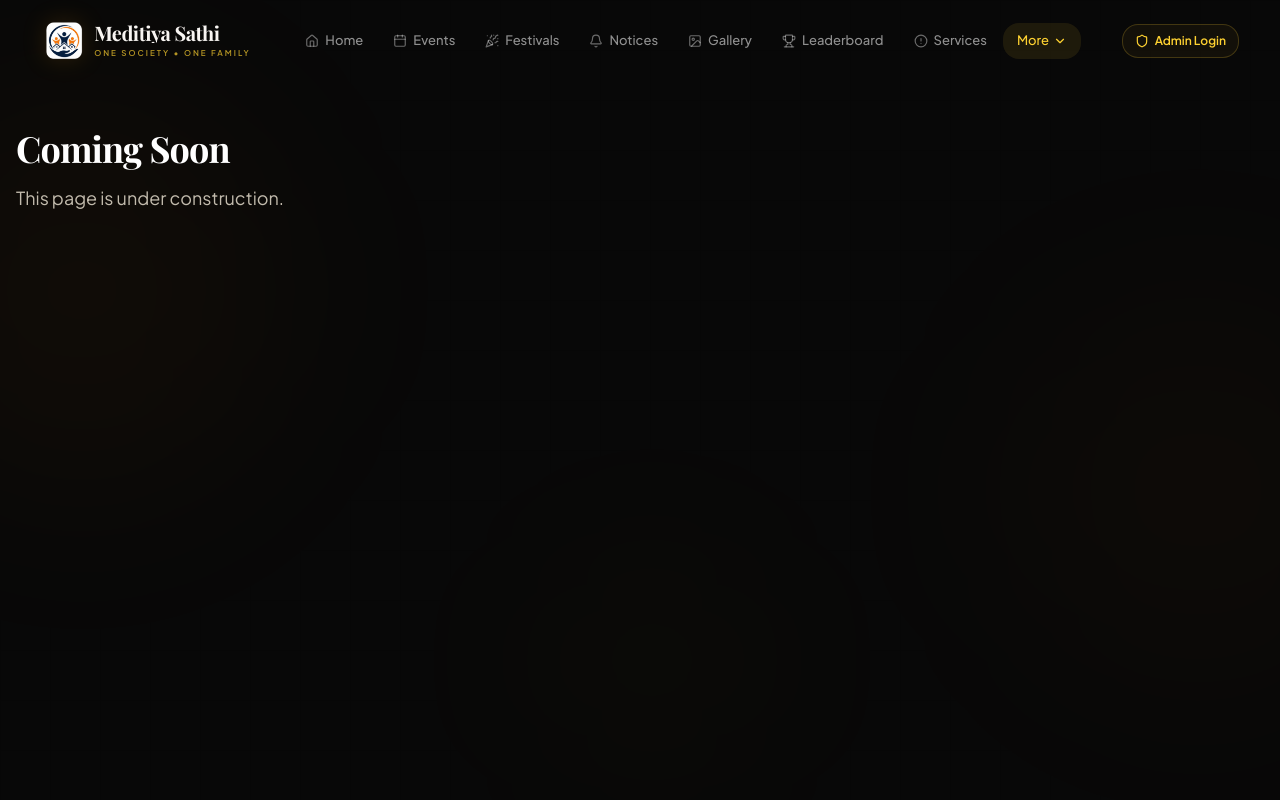
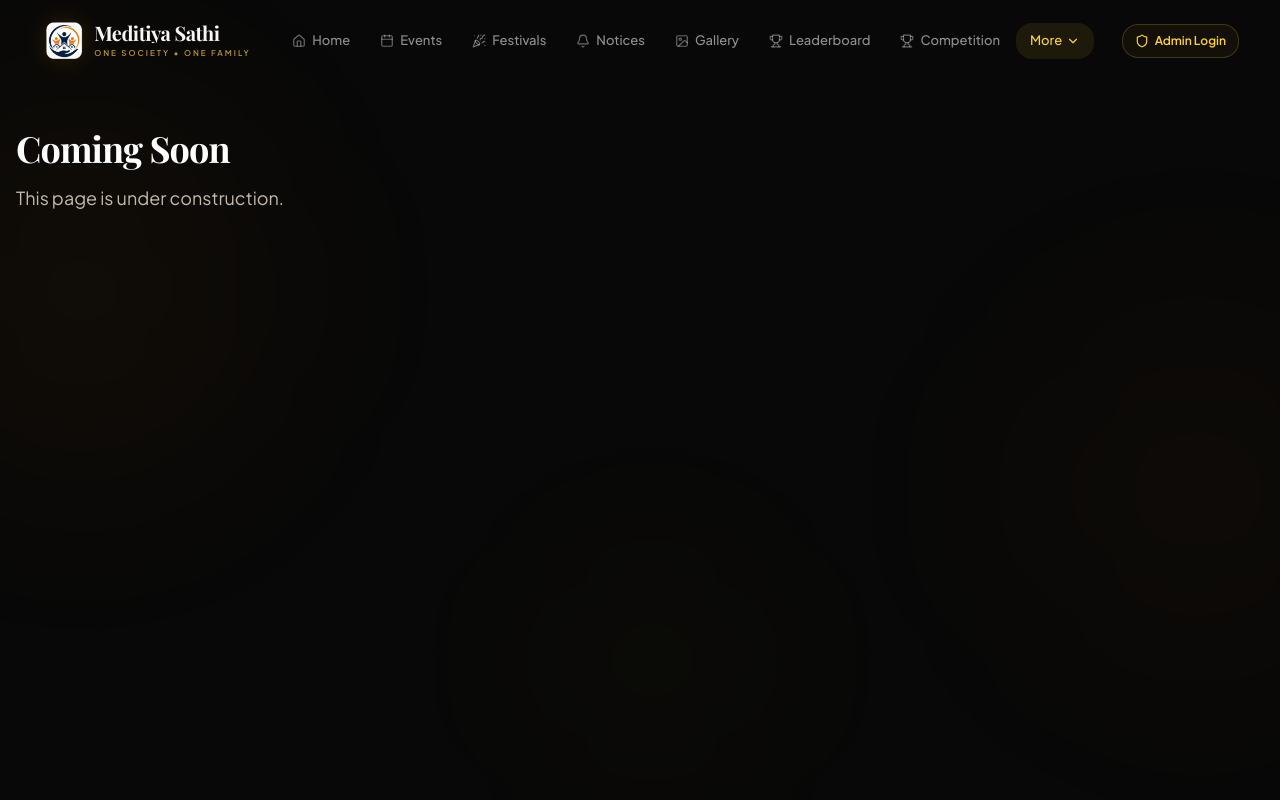
Before and after one commit to CodeByAryan/Meditiya_Sathi, a React (Vite) app in the folder artifacts/meditiya-sathi/: page /live in a window 1280 px wide. Shown: the top 800 px of the page. Built offline with nearby package versions, Linux system fonts and the light colour scheme; no server answers; a web font is replaced by a local one; what @workspace/api-client-react would draw is missing.

Commit message:
Updated Competition Form

```diff
--- a/artifacts/meditiya-sathi/src/components/layout/Shell.tsx
+++ b/artifacts/meditiya-sathi/src/components/layout/Shell.tsx
@@ -143,31 +143,31 @@ export default function Shell({
       icon: Trophy,
     },
     {
+      name: 'Competition',
+      href: '/competitions',
+      icon: Trophy,
+    },
+  ];
+
+  /* ============================================================
+     MORE LINKS
+  ============================================================ */
+
+  const moreLinks = [
+    {
+      name: 'About',
+      href: '/about',
+      icon: Info,
+    },
+    {
       name: 'Services',
       href: '/services',
       icon: AlertCircle,
     },
-  ];
-
-  /* ============================================================
-     MORE LINKS
-  ============================================================ */
-
-  const moreLinks = [
-    {
-      name: 'About',
-      href: '/about',
-      icon: Info,
-    },
     {
       name: 'Volunteers',
       href: '/volunteers',
       icon: Users,
-    },
-    {
-      name: 'Competitions',
-      href: '/competitions',
-      icon: Trophy,
     },
     {
       name: 'Marketplace',
--- a/artifacts/meditiya-sathi/src/pages/competitions.tsx
+++ b/artifacts/meditiya-sathi/src/pages/competitions.tsx
@@ -4,6 +4,7 @@ import { Link } from "wouter";
 import { Trophy, Calendar, Vote, UserCheck, ArrowRight, Sparkles, Search, Compass, ChevronDown } from "lucide-react";
 import { Card, CardContent } from "@/components/ui/card";
 import { Skeleton } from "@/components/ui/skeleton";
+import CompetitionRegistrationSection from "@/pages/home/CompetitionRegistrationSection";
 
 const api = import.meta.env.VITE_API_URL || "";
 
@@ -125,6 +126,7 @@ export default function Competitions() {
 
   return (
     <main className="min-h-screen bg-[var(--page-bg)] text-foreground pb-24">
+      <CompetitionRegistrationSection />
       {/* HERO SECTION */}
       <section className="relative overflow-hidden pt-28 pb-16 md:pt-36 md:pb-24 border-b border-border/50 bg-pattern">
         <div className="absolute inset-0 pointer-events-none opacity-30 bg-gradient-to-b from-primary/10 via-transparent to-transparent" />
--- a/artifacts/meditiya-sathi/src/pages/home/index.tsx
+++ b/artifacts/meditiya-sathi/src/pages/home/index.tsx
@@ -10,7 +10,6 @@ import FAQSection from './FAQSection';
 import { pageFade } from './motionVariants';
 import WhatsAppFloatingButton from '@/components/WhatsAppFloatingButton';
 import GallerySection from './GallerySection';
-import CompetitionRegistrationSection from './CompetitionRegistrationSection';
 
 export default function HomePage() {
   return (
@@ -19,7 +18,6 @@ export default function HomePage() {
       <Stats />
       <HomepageFestivalShowcase />
       <UpcomingTeaser />
-      <CompetitionRegistrationSection />
       <FeaturesBento />
       <VolunteersSection />
       <GallerySection />
```
